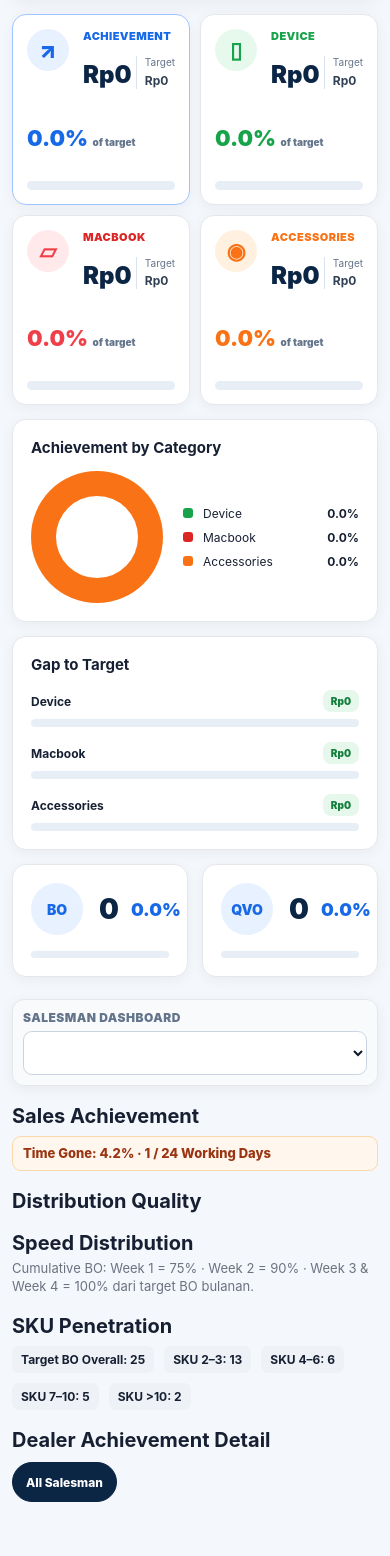
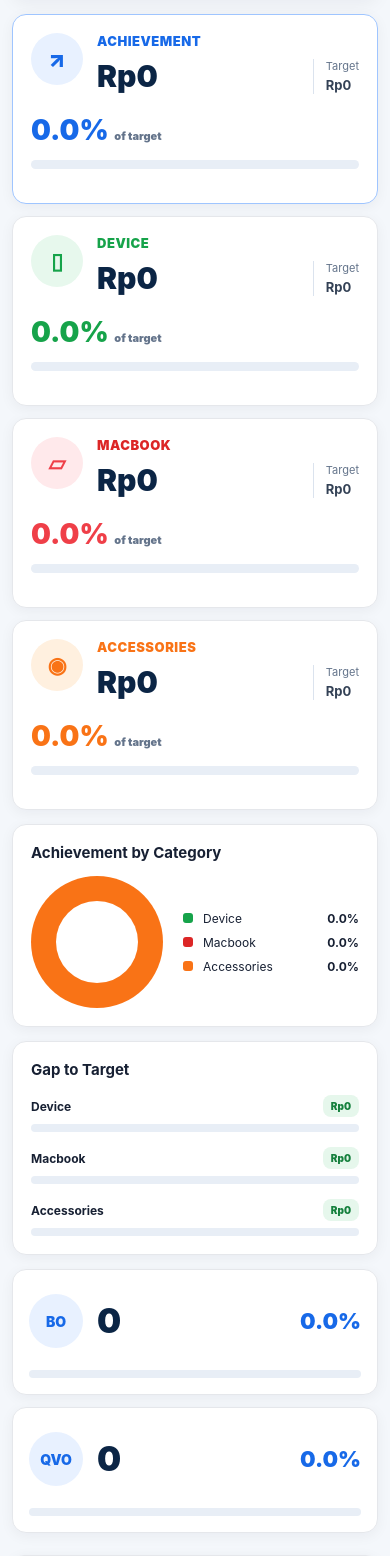
Before and after one commit to benediktusbay/Report-Daily-Cempaka-x-SerCil, a Flask app: page / in a window 390 px wide. Shown: the part 243-1799 px from the top of the page. Before the commit the page ends 1745 px from the top, so only its background shows below. Run offline with Flask 3, Linux system fonts and the light colour scheme; data comes from the database, SQL or seed files in the repository; data that the repository does not hold is empty.

Commit message:
Update dashboard V8.5.html

```diff
--- a/templates/dashboard.html
+++ b/templates/dashboard.html
@@ -438,6 +438,83 @@ td{padding:10px;border-bottom:1px solid #eef2f7;vertical-align:middle;font-size:
   .mobile-metric-value{font-size:14px}
 }
 
+/* ===== FINAL LAYOUT POLISH ===== */
+.sales-achievement-table,
+.quality-table{table-layout:fixed;width:100%}
+.sales-achievement-table th,
+.sales-achievement-table td,
+.quality-table th,
+.quality-table td{height:42px;padding:8px 5px;font-size:10.5px;line-height:1.2;vertical-align:middle}
+.sales-achievement-table th,
+.quality-table th{font-size:9px;font-weight:800;letter-spacing:.02em}
+.sales-achievement-table .group-head,
+.quality-table .group-head{font-size:10px}
+.sales-achievement-table .sub-head,
+.quality-table .sub-head{font-size:8px}
+.sales-achievement-table th:nth-child(1),
+.sales-achievement-table td:nth-child(1),
+.quality-table th:nth-child(1),
+.quality-table td:nth-child(1){width:5%;text-align:center}
+.sales-achievement-table th:nth-child(2),
+.sales-achievement-table td:nth-child(2),
+.quality-table th:nth-child(2),
+.quality-table td:nth-child(2){width:18%;text-align:left;white-space:nowrap;overflow:hidden;text-overflow:ellipsis}
+.sales-achievement-table th:nth-child(n+3),
+.sales-achievement-table td:nth-child(n+3){width:auto}
+.sales-achievement-table td:nth-child(n+3),
+.quality-table td:nth-child(n+3){white-space:nowrap}
+.quality-table{min-width:0}
+.quality-table th:nth-child(n+3),
+.quality-table td:nth-child(n+3){text-align:center}
+
+@media(max-width:768px){
+  .kpi-grid{grid-template-columns:1fr;gap:12px}
+  .kpi-card{
+    min-height:190px;
+    padding:18px;
+    grid-template-columns:52px minmax(0,1fr);
+    grid-template-rows:auto auto auto;
+    column-gap:14px;
+    row-gap:12px
+  }
+  .kpi-icon{width:52px;height:52px;font-size:22px}
+  .kpi-copy{align-self:start}
+  .kpi-label{font-size:13px}
+  .kpi-main{grid-template-columns:minmax(0,1fr) auto;align-items:center;gap:12px;margin-top:10px}
+  .kpi-value{font-size:30px;line-height:1.05;white-space:normal;overflow-wrap:normal;word-break:normal}
+  .kpi-target{padding-left:12px;font-size:11px}
+  .kpi-target strong{font-size:13px}
+  .kpi-pct{margin-top:10px;font-size:28px}
+  .kpi-pct small{font-size:11px}
+  .kpi-progress{margin-top:4px;height:9px}
+
+  .quality-grid{grid-template-columns:1fr;gap:12px}
+  .quality-card{
+    min-height:126px;
+    padding:16px;
+    grid-template-columns:54px minmax(0,1fr);
+    grid-template-rows:auto 8px;
+    gap:14px
+  }
+  .quality-icon{width:54px;height:54px;font-size:14px}
+  .quality-top{display:grid;grid-template-columns:minmax(0,1fr) auto;align-items:center;gap:10px}
+  .quality-value{font-size:34px}
+  .quality-rate{font-size:22px;white-space:nowrap;text-align:right}
+  .quality-progress{height:8px}
+}
+
+@media(max-width:380px){
+  .kpi-card{padding:15px;grid-template-columns:46px minmax(0,1fr)}
+  .kpi-icon{width:46px;height:46px}
+  .kpi-value{font-size:25px}
+  .kpi-target{padding-left:9px}
+  .kpi-pct{font-size:25px}
+  .quality-card{grid-template-columns:48px minmax(0,1fr)}
+  .quality-icon{width:48px;height:48px}
+  .quality-value{font-size:31px}
+  .quality-rate{font-size:19px}
+}
+
 </style>
 {% endblock %}
 
```
